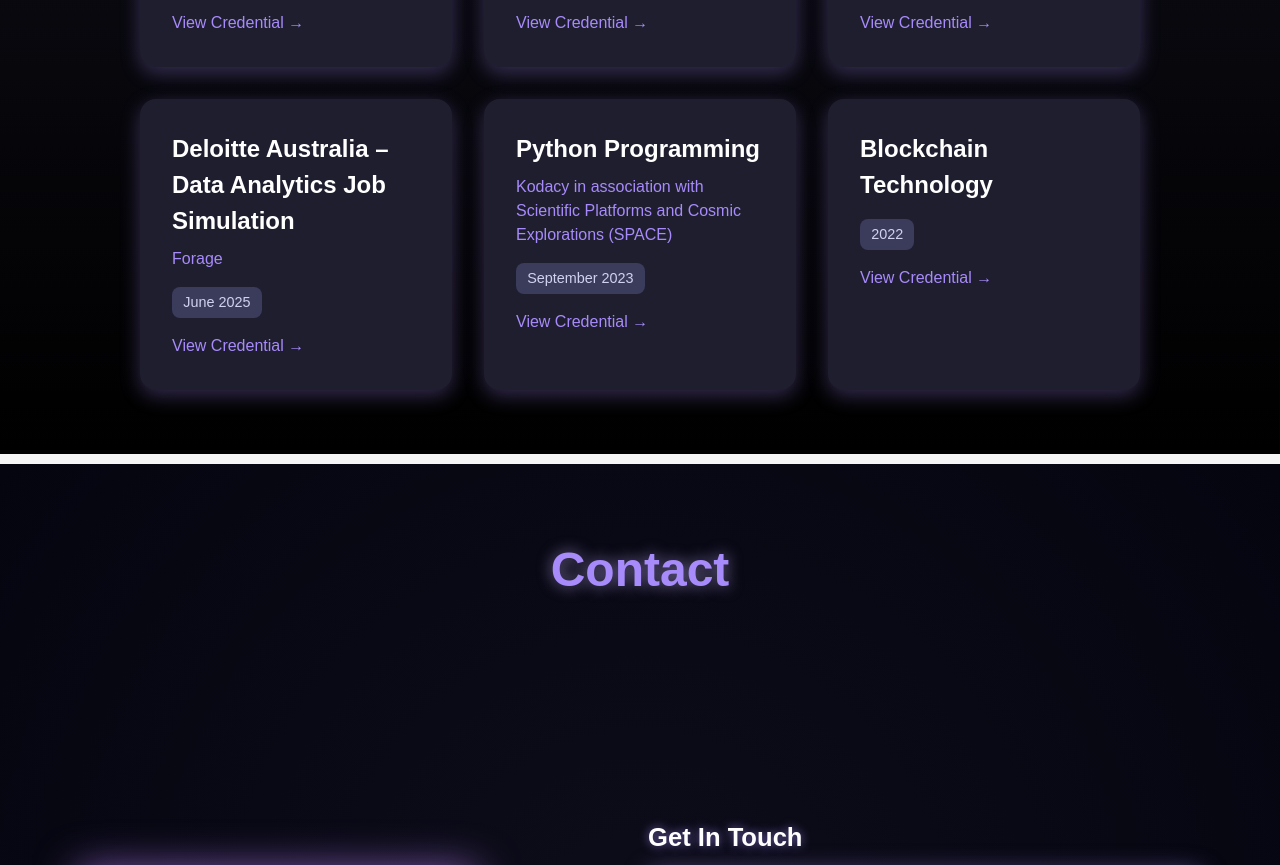
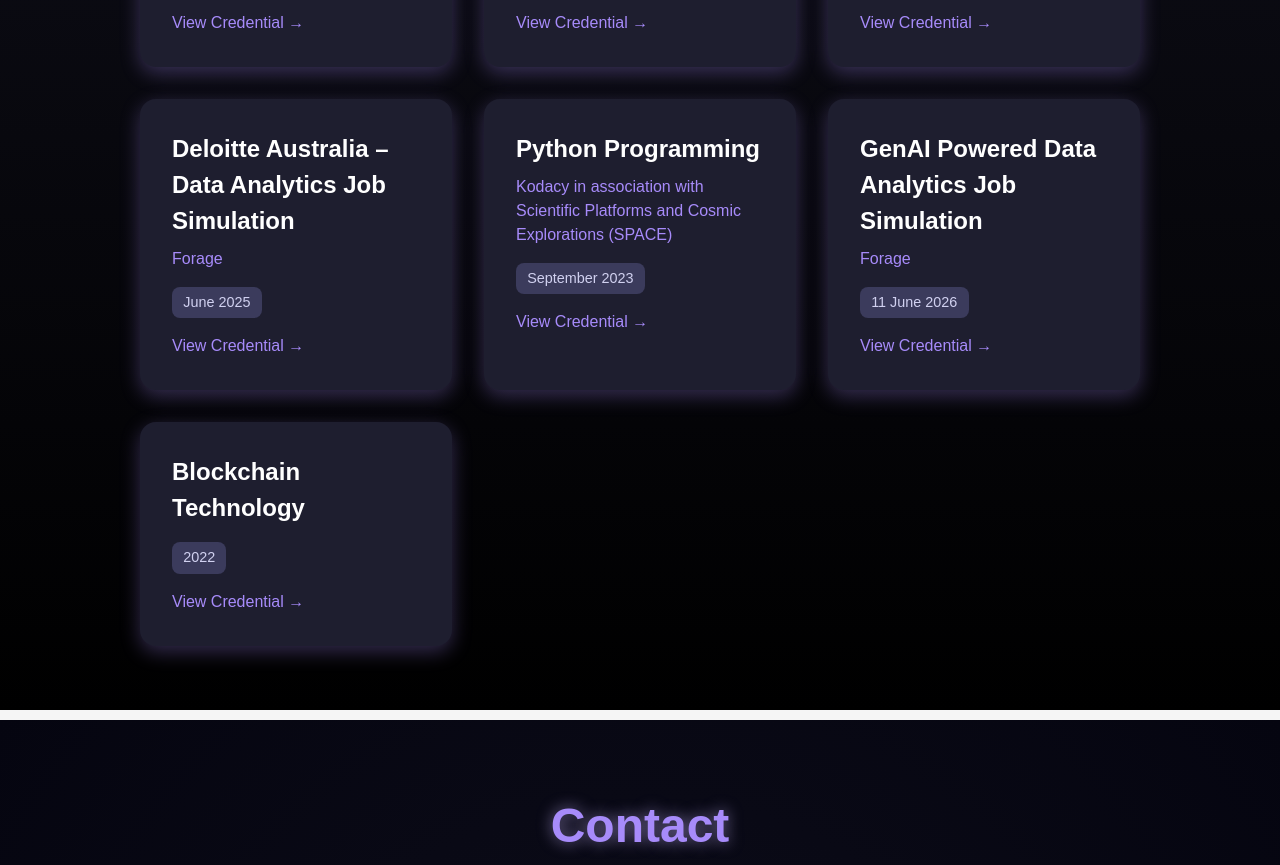
Before and after one commit to tanvi2203/Tanvi-Portfolio, a React (Vite) app: page / in a window 1280 px wide. Shown: the part 5220-6085 px from the top of the page. Built offline with nearby package versions, Linux system fonts and the light colour scheme; grey boxes are pictures that could not be loaded.

Commit message:
Update Certification.jsx

```diff
--- a/src/Pages/Certification/Certification.jsx
+++ b/src/Pages/Certification/Certification.jsx
@@ -31,6 +31,12 @@
       issuer: "Kodacy in association with Scientific Platforms and Cosmic Explorations (SPACE)",
       date: "September 2023",
       credential: "https://drive.google.com/file/d/125BLrGqTw23K8q-79Uwy5h_1h0hWF5An/view?usp=sharing",
+    },
+    {
+      title: "GenAI Powered Data Analytics Job Simulation",
+      issuer: "Forage",
+      date: " 11 June 2026",
+      credential: "https://drive.google.com/file/d/1lpgbvrTlFIgrg1O9gyzf63WC7CyjeVp6/view?usp=sharing",
     },
     {
       title: "Blockchain Technology",
```
